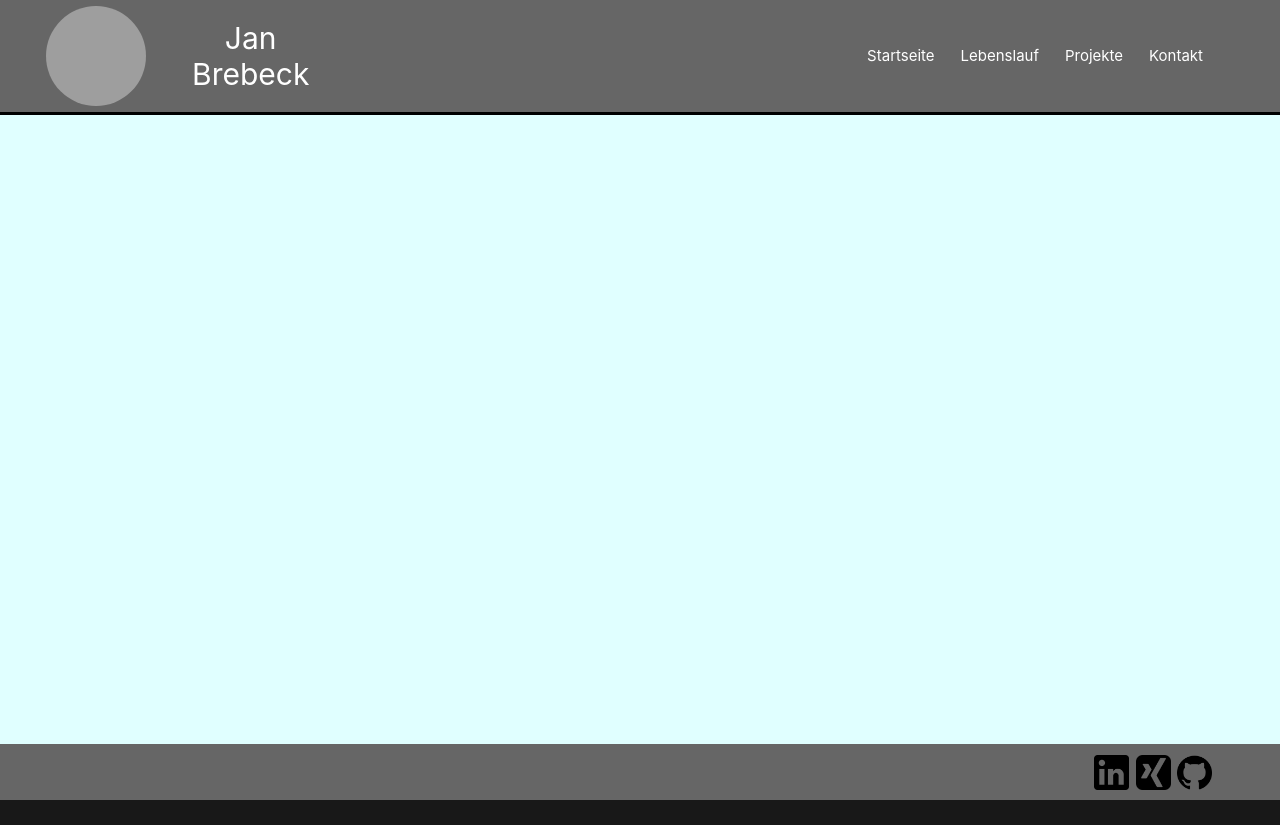
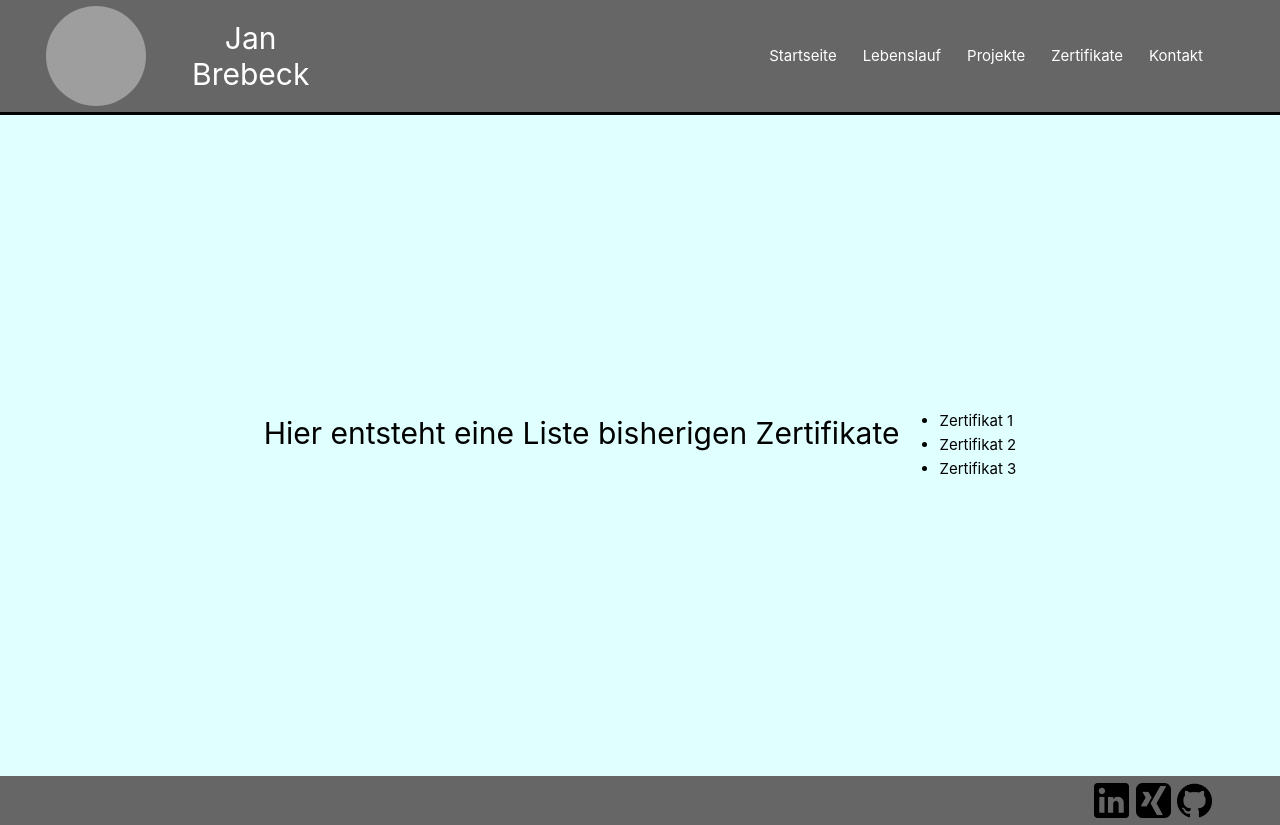
Before and after one commit to Brebeck-Jan/resume-website-with-vue, a Vue app in the folder resume-website/: page /certificates in a window 1280 px wide. Before the commit the page ends 800 px from the top, so only its background shows below. Built offline with nearby package versions, Linux system fonts and the light colour scheme; grey boxes are pictures that could not be loaded.

Commit message:
feat: add certificates page

```diff
--- a/resume-website/src/components/Header.vue
+++ b/resume-website/src/components/Header.vue
@@ -17,6 +17,7 @@ import {RouterLink} from "vue-router";
       <RouterLink class="link" to="/">Startseite</RouterLink>
       <RouterLink class="link" to="/cv">Lebenslauf</RouterLink>
       <RouterLink class="link" to="/projects">Projekte</RouterLink>
+      <RouterLink class="link" to="/certificates">Zertifikate</RouterLink>
       <RouterLink class="link" to="/contact">Kontakt</RouterLink>
     </div>
   </div>
--- a/resume-website/src/router/index.ts
+++ b/resume-website/src/router/index.ts
@@ -20,6 +20,11 @@ const router = createRouter({
             component: () => import('../views/Projects.vue')
         },
         {
+            path: '/certificates',
+            name: 'certificates',
+            component: () => import('../views/Certificates.vue')
+        },
+        {
             path: '/contact',
             name: 'contact',
             component: () => import('../views/Contact.vue')
--- /dev/null
+++ b/resume-website/src/views/Certificates.vue
@@ -0,0 +1,23 @@
+<script setup lang="ts">
+
+</script>
+
+<template>
+  <div
+      style="color: black; justify-content: center; display: flex; vertical-align: center; padding-top: 20%; padding-bottom: 20%">
+    <h1>Hier entsteht eine Liste bisherigen Zertifikate</h1>
+    <ul>
+      <li>Zertifikat 1</li>
+      <li>Zertifikat 2</li>
+      <li>Zertifikat 3</li>
+    </ul>
+  </div>
+</template>
+
+<style scoped>
+.link {
+  color: blue;
+  text-decoration: underline
+}
+
+</style>
```
